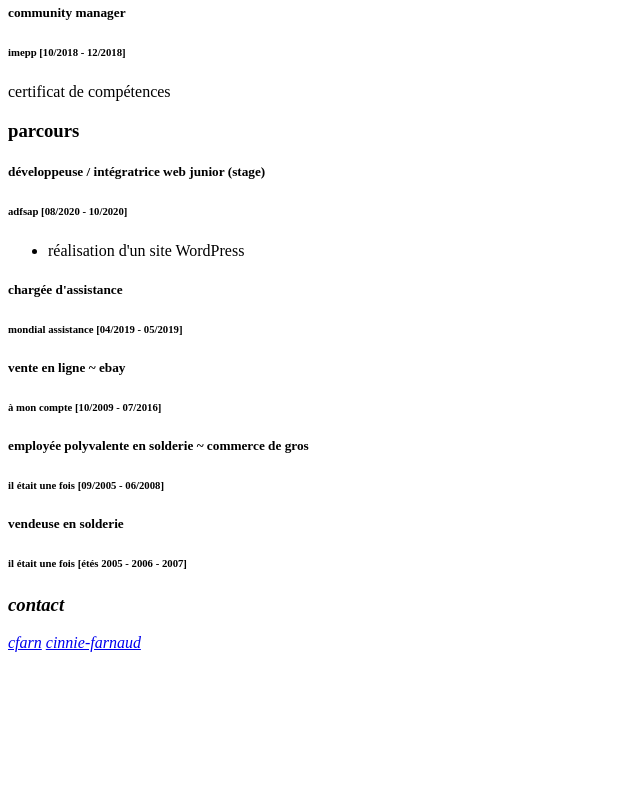
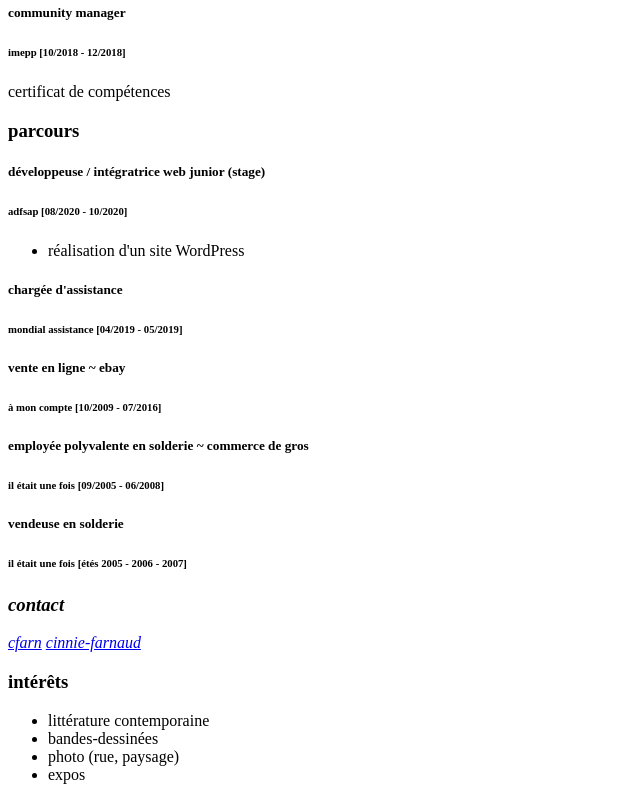
Before and after one commit to cfarn/cv, a plain HTML site: page index.html in a window 1280 px wide. Shown: the part 1014-1814 px from the top of the page, without its empty margins (0-640 px from the left). Before the commit the page ends 1685 px from the top, so only its background shows below. Drawn offline with Linux system fonts and the light colour scheme.

Commit message:
intérêts

```diff
--- a/index.html
+++ b/index.html
@@ -113,10 +113,13 @@
 
          <!-- intérêts -->
          <aside>
-            <h3></h3>
-            <p></p>
-            <p></p>
-            <p></p>
+            <h3>intérêts</h3>
+            <ul>
+                <li>littérature contemporaine</li>
+                <li>bandes-dessinées</li>
+                <li>photo (rue, paysage)</li>
+                <li>expos</li>
+            </ul>
         </aside>
     </main>
 
```
